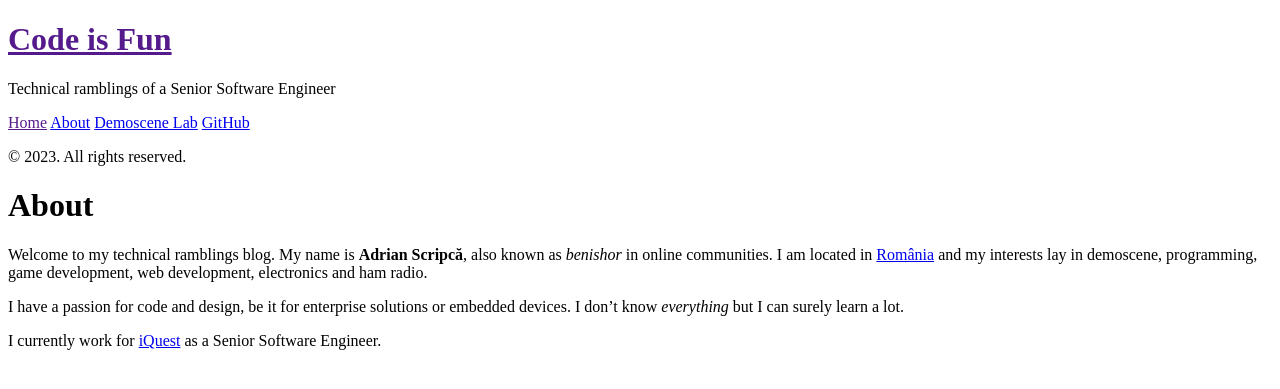
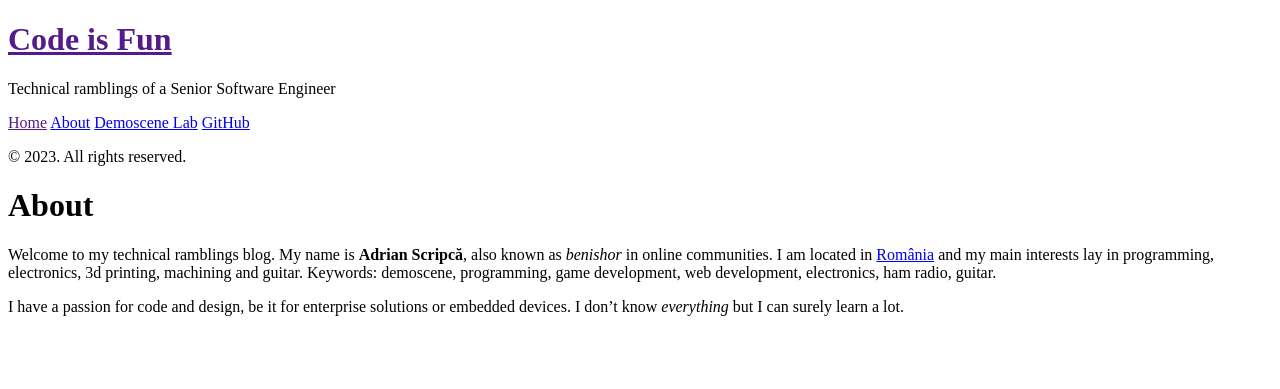
Before and after one commit to benishor/benishor.github.io, a Jekyll site: the page built from about.md, in a window 1280 px wide. Shown: the top 389 px of the page. Built offline with Jekyll 4.4.1, drawn with Linux system fonts in a browser that asks for light colours; nearby versions of some CDN libraries; part of the change alters nothing that is shown.

```diff
--- a/_includes/analytics.html
+++ b/_includes/analytics.html
@@ -1,11 +1,10 @@
- <script type="text/javascript" src="https://cdnjs.cloudflare.com/ajax/libs/lightbox2/2.8.1/js/lightbox-plus-jquery.js"></script>
+<script type="text/javascript" src="https://cdnjs.cloudflare.com/ajax/libs/lightbox2/2.8.1/js/lightbox-plus-jquery.js"></script>
+<!-- Google tag (gtag.js) -->
+<script async src="https://www.googletagmanager.com/gtag/js?id=UA-52571377-1"></script>
 <script>
-  (function(i,s,o,g,r,a,m){i['GoogleAnalyticsObject']=r;i[r]=i[r]||function(){
-  (i[r].q=i[r].q||[]).push(arguments)},i[r].l=1*new Date();a=s.createElement(o),
-  m=s.getElementsByTagName(o)[0];a.async=1;a.src=g;m.parentNode.insertBefore(a,m)
-  })(window,document,'script','//www.google-analytics.com/analytics.js','ga');
+  window.dataLayer = window.dataLayer || [];
+  function gtag(){dataLayer.push(arguments);}
+  gtag('js', new Date());
 
-  ga('create', 'UA-52571377-1', 'auto');
-  ga('send', 'pageview');
-
+  gtag('config', 'UA-52571377-1');
 </script>
--- a/about.md
+++ b/about.md
@@ -3,8 +3,6 @@ layout: page
 title: About
 ---
 
-Welcome to my technical ramblings blog. My name is __Adrian Scripcă__, also known as _benishor_ in online communities. I am located in [România](http://en.wikipedia.org/wiki/Romania) and my interests lay in demoscene, programming, game development, web development, electronics and ham radio.
+Welcome to my technical ramblings blog. My name is __Adrian Scripcă__, also known as _benishor_ in online communities. I am located in [România](http://en.wikipedia.org/wiki/Romania) and my main interests lay in programming, electronics, 3d printing, machining and guitar. Keywords: demoscene, programming, game development, web development, electronics, ham radio, guitar.
 
 I have a passion for code and design, be it for enterprise solutions or embedded devices. I don't know _everything_ but I can surely learn a lot.
-
-I currently work for [iQuest](http://www.iquestgroup.com/) as a Senior Software Engineer.
```
